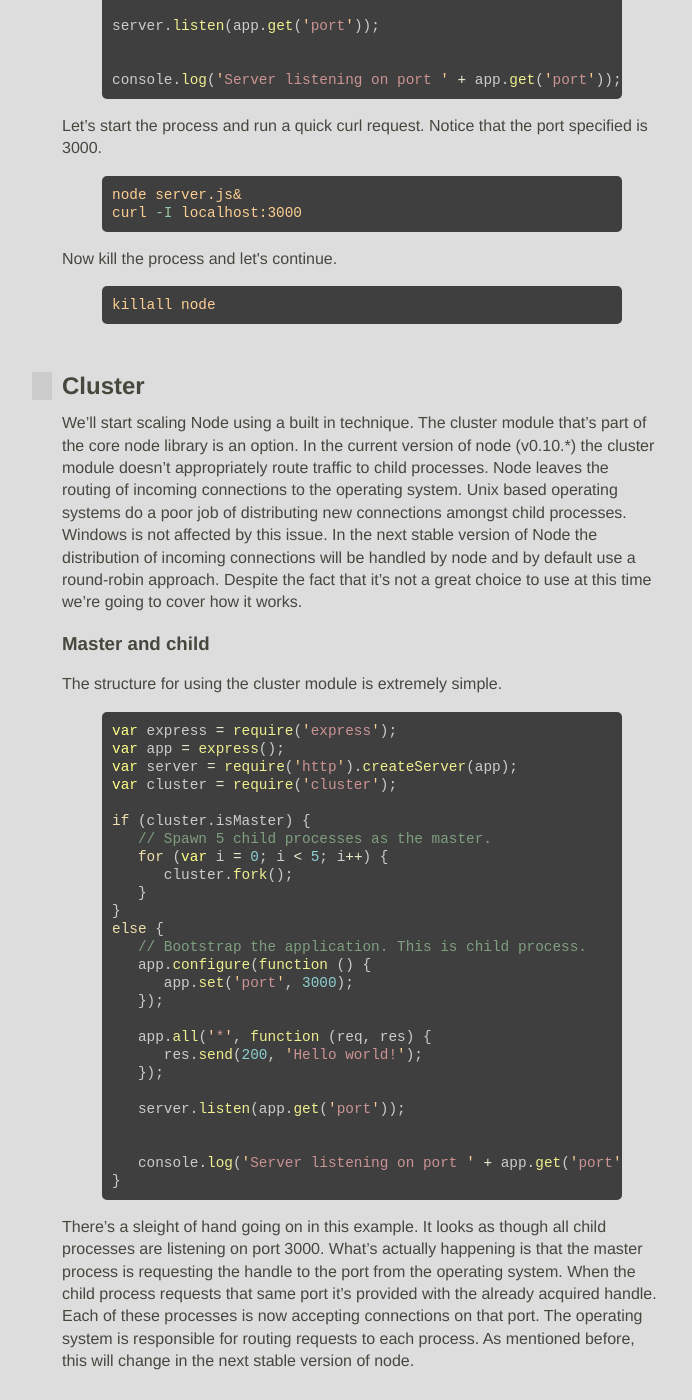
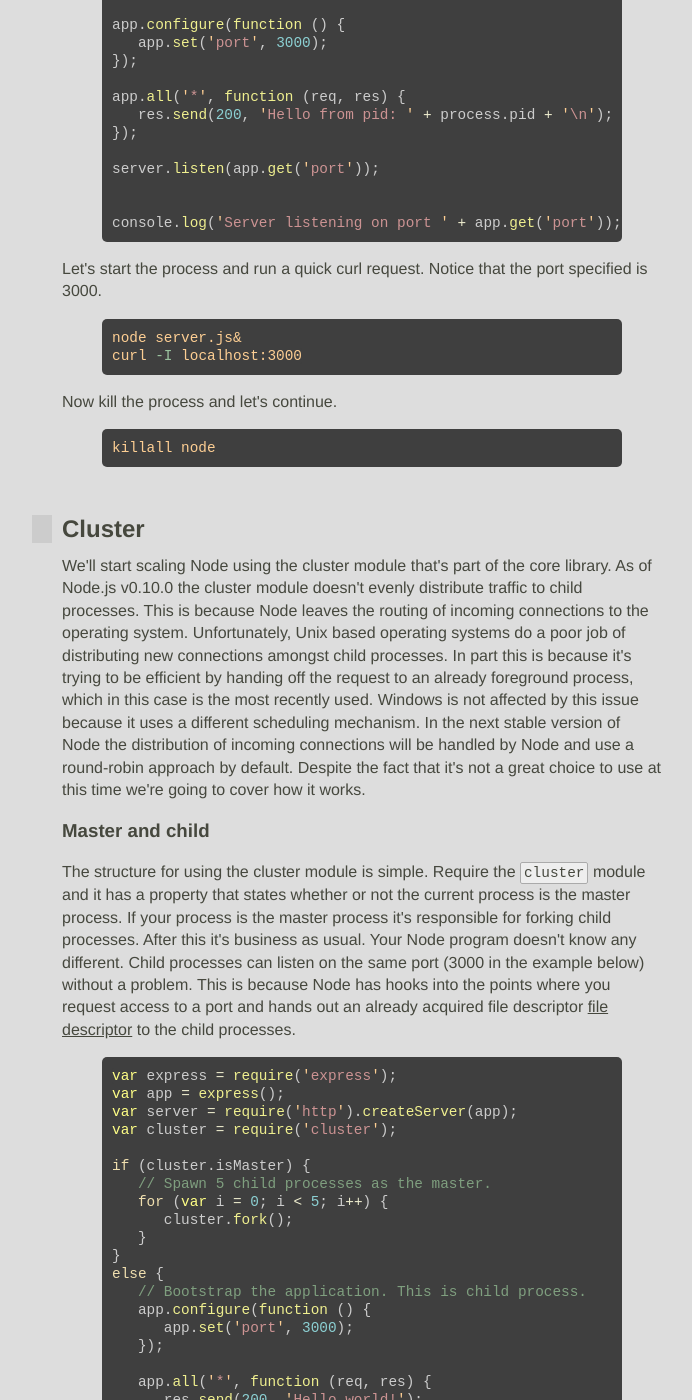
Before and after one commit to JavaScriptKC/workshop, a Jekyll site: the page built from _posts/2014-2-19-deploying.md, in a window 1280 px wide and 1400 px high, scrolled down 1954 px. Shown: the whole window, without its empty margins (278-970 px from the left). Built offline with Jekyll 4.4.1, drawn with Linux system fonts in a browser that asks for light colours; nearby versions of some CDN libraries; some web fonts are replaced; comment, search, counter and statistics services are not loaded; some of the changed text lies outside the part shown.

Commit message:
Updated deploying lab

```diff
--- a/_posts/2014-2-19-deploying.md
+++ b/_posts/2014-2-19-deploying.md
@@ -1,18 +1,27 @@
 ---
 layout: post
-title: "Setting up a production Node.js + Nginx environment"
+title: "Setting up a production ready Node.js process"
 author: NodeKC
 tags:
 ---
 
 # Introduction
-Node scales by the process. This is achieved by setting up multiple node processes that accept connections on a non standard port and setting up a reverse proxy to route connections. In this lab we'll work through deploying several node processes and configuring an nginx reverse proxy to route traffic. The configuration we'll be using will be for a simple case. Advanced configuration of nginx and operating systems will not be covered because of the wild difference between implementations. These instructions have been designed with the use of an Ubuntu AMI from AWS (amazon web services).
+Node scales by the process. This is achieved by setting up multiple Node processes that accept connections on a non standard port and setting up a reverse proxy to route connections. In this lab you will learn how to stand up Node processes in fault tolerant way. These instructions have been designed with the use of an Ubuntu AMI from AWS (amazon web services).
 
 # Node Environment
 
-EC2 -> Launch Instance -> Free tier -> Ubuntu Server 13.10 - ami-ace67f9c (64-bit) / ami-aae67f9a -> Free Micro Instance -> Configure security group (step 6, at the top before launching instance) -> Enable http 80 and https 443 -> Launch -> Select a new key pair (very important to keep this around)
+Log into your EC2 dashboard and create a new virtual machine to install Node. You can do this by going to:
 
-Locate the public ip address for the virtual machine you just created. You can ssh into it with the following command. Assuming your .pem file is in the same directory as you're running the command.
+* Launch Instance
+* Select Free tier
+* Ubuntu Server 13.10 - ami-ace67f9c (64-bit) / ami-aae67f9a
+* Free Micro Instance
+* Configure security group (step 6, at the top before launching instance)
+* Enable http 80 and https 443
+* Launch
+* Select a new key pair (very important to keep this around)
+
+Locate the public ip address for the virtual machine you just created. You can ssh into it with the following command.
 
 {% highlight bash %}
 ssh -i node.pem ubuntu@54.213.246.161
@@ -21,6 +30,8 @@ ssh -i node.pem ubuntu@54.213.246.161
 ## Installing Node
 
 Node has great instructions on how to install from apt-get [here](https://github.com/joyent/node/wiki/Installing-Node.js-via-package-manager).  The important part is here:
+
+(Make sure not to copy and paste this because it prompts for input)
 
 {% highlight bash %}
 sudo apt-get update
@@ -32,17 +43,17 @@ sudo apt-get install nodejs
 sudo ln -s /usr/bin/node /usr/bin/nodejs
 {% endhighlight %}
 
-This sets up a new aptitude repository where the most recent stable version of node should be available. At the time of this writing the official ubuntu repositories had an out-dated version of node.
+This sets up a new aptitude repository where the most recent stable version of Node should be available. At the time of this writing the official Ubuntu repositories had an out-dated version of Node (0.6.7).
 
-Verify your installation
+Verify your installation.
 
 {% highlight bash %}
 node -v
 {% endhighlight %}
 
-# Setting up a node process
+# Setting up a Node process
 
-Let's start by creating a simple node web application using express. From your home directory:
+Let\'s start by creating a simple Node web application using Express. Express is a framework for creating web applications. Now, from your home directory on the new virtual machine:
 
 {% highlight bash %}
 > mkdir node_app
@@ -50,15 +61,15 @@ Let's start by creating a simple node web application using express. From your h
 > npm init
 {% endhighlight%}
 
-Run through the prompts to initialize your package.json file.
+Run through the prompts to initialize your `package.json` file. It really doesn\'t matter what you respond with.
 
 {% highlight bash %}
 npm install express --save
 {% endhighlight %}
 
-This will install express and update your package.json file.
+This will install Express and add it as a dependency to your `package.json` file.
 
-Now create a file named `server.js` and add the following contents to create a basic web application with express.
+Now create a file named `server.js` and add the following contents to create a basic web application using Express. This example listens on port 3000 and responds to all HTTP verbs at any path with its process id.
 
 {% highlight javascript %}
 var express = require('express');
@@ -79,7 +90,7 @@ server.listen(app.get('port'));
 console.log('Server listening on port ' + app.get('port'));
 {% endhighlight %}
 
-Let's start the process and run a quick curl request. Notice that the port specified is 3000.
+Let\'s start the process and run a quick curl request. Notice that the port specified is 3000.
 
 {% highlight bash %}
 node server.js&
@@ -94,12 +105,12 @@ killall node
 
 ## Cluster
 
-We'll start scaling Node using a built in technique. The cluster module that's part of the core node library is an option. In the current version of node (v0.10.\*) the cluster module doesn't appropriately route traffic to child processes. Node leaves the routing of incoming connections to the operating system.  Unix based operating systems do a poor job of distributing new connections amongst child processes. Windows is not affected by this issue. In the next stable version of Node the distribution of incoming connections will be handled by node and by default use a round-robin approach. Despite the fact that it's not a great choice to use at this time we're going to cover how it works.
+We\'ll start scaling Node using the cluster module that\'s part of the core library. As of Node.js v0.10.0 the cluster module doesn\'t evenly distribute traffic to child processes. This is because Node leaves the routing of incoming connections to the operating system. Unfortunately, Unix based operating systems do a poor job of distributing new connections amongst child processes. In part this is because it\'s trying to be efficient by handing off the request to an already foreground process, which in this case is the most recently used. Windows is not affected by this issue because it uses a different scheduling mechanism. In the next stable version of Node the distribution of incoming connections will be handled by Node and use a round-robin approach by default. Despite the fact that it\'s not a great choice to use at this time we\'re going to cover how it works.
 
 
 ### Master and child
 
-The structure for using the cluster module is extremely simple.
+The structure for using the cluster module is simple. Require the `cluster` module and it has a property that states whether or not the current process is the master process. If  your process is the master process it\'s responsible for forking child processes. After this it\'s business as usual. Your Node program doesn\'t know any different. Child processes can listen on the same port (3000 in the example below) without a problem. This is because Node has hooks into the points where you request access to a port and hands out an already acquired file descriptor [file descriptor](http://en.wikipedia.org/wiki/File_descriptor) to the child processes.
 
 {% highlight javascript %}
 var express = require('express');
@@ -130,20 +141,18 @@ else {
 }
 {% endhighlight %}
 
-There's a sleight of hand going on in this example. It looks as though all child processes are listening on port 3000. What's actually happening is that the master process is requesting the handle to the port from the operating system. When the child process requests that same port it's provided with the already acquired handle. Each of these processes is now accepting connections on that port. The operating system is responsible for routing requests to each process. As mentioned before, this will change in the next stable version of node.
-
 ## Multiple processes
 
-Let's see how we can get another process up and running. This time we're going to change the port specification line to look at the environment. It's recommended to store the port configuration for a node process in the environment for the process. If you have not read about 12 factor applications now's a good time. [12 factor applications](http://12factor.net/) is a highly recommended starting point for creating scalable applications.
+Let\'s see how we can get another process up and running. This time we\'re going to change the port specification line to look at the environment (access your environment using `SET` on windows and `export` on unix). The environment can hold many application specific settings like connection strings and paths. If you have not read about 12 factor applications now\'s a good time. [12 factor applications](http://12factor.net/) is a highly recommended starting point for creating scalable applications.
 
-Change the port configuration line to this.
+Change the port configuration line to this:
 
 {% highlight javascript %}
 //pull port configuration from the environment
 app.set('port', process.env.PORT || 3000);
 {% endhighlight %}
 
-Now when we launch our process we can set the PORT environment variable. Let's try it by running passing different ports to a few node processes.
+Now when we launch our process we can set the PORT environment variable. Let\'s try it by passing different ports to a few Node processes. We can prime the environment for the process by setting the variables just before launching.
 
 {% highlight bash %}
 PORT=4000 node server.js&
@@ -163,17 +172,17 @@ and kill them
 killall node
 {% endhighlight %}
 
-Alright, now we see how we can configure node process to listen on different ports via an environment variable. Let's see how to manage the lifetime several processes.
+Alright, now we see how to configure Node process to listen on different ports via an environment variable. Let\'s see how to manage the lifetime of our Node processes.
 
 ## Forever
 
-Forever is an executable that's responsible for keeping a given process alive. If the process crashes, it's the responsibility of forever to start it again. Processes will die. This is a fundamental fact. It's worth mentioning that if a process encounters an unexpected exception it should terminate completely. This is recommended because the state of the process may be unknown. It's usually just as easy to start a brand new process than to deal with one in possibly an invalid state.
+Forever is an executable that\'s responsible for keeping a given process alive. If the process crashes, forever is there to to start it again. Processes will die. It\'s worth mentioning that if a process encounters an unexpected exception it should terminate completely. This is recommended because the state of the process may be unknown and it\'s better to start in a predictable state. It\'s usually just as easy to start a brand new process and allow other Node processes handle traffic in the meantime.
 
 {% highlight bash %}
 sudo npm install forever -g
 {% endhighlight %}
 
-Now we can use forever to ensure our node server continues running.
+Now we can use forever to ensure our Node server continues running.
 
 {% highlight bash %}
 PORT=4000 forever start server.js
@@ -214,7 +223,7 @@ start on startup
 stop on shutdown
 expect fork
 
-# The full path to the directory containing the node and forever binaries.
+# The full path to the directory containing the Node and Forever binaries.
 # env NODE_BIN_DIR="/home/node/local/node/bin"
 # Set the NODE_PATH to the Node.js main node_modules directory.
 # env NODE_PATH="/home/node/local/node/lib/node_modules"
@@ -261,14 +270,14 @@ Stopping is simple too:
 > sudo stop node_app
 {% endhighlight %}
 
-Now whenever the server restarts it\'ll automatically start the node process.
+Now whenever the server restarts it\'ll automatically start the Node process.
 
 {% highlight bash %}
 > sudo reboot
 {% endhighlight %}
 
-After everything has come back up run our simple process verification again. At this point we know how to set up a node process and keep it alive in a production environment. We could stop here and serve requests directly from node. However, many production environments accept requests by means of a [reverse proxy](http://en.wikipedia.org/wiki/Reverse_proxy).
+After everything has come back up run our simple process verification again. At this point we know how to set up a Node process and keep it alive in a production environment. We could stop here and serve requests directly from Node. However, many production environments accept requests by means of a [reverse proxy](http://en.wikipedia.org/wiki/Reverse_proxy).
 
 ## Reverse proxy and SSL termination via nginx or HAProxy
 
-Most production environments proxy requests through a termination process. This process is meant to terminate SSL and route traffic to appropriate node process. It also is used to balance traffic and automatically respond to nodes that crash. A popular choice for performing proxy and SSL termination is [nginx](http://nginx.org) or [HAProxy](http://haproxy.1wt.eu/). Configuration of each of these ranges from straight forward to extremely complex. Some configurations even use message queuing systems like [RabbitMQ](https://www.rabbitmq.com/) to place all incoming requests for a Node process to pull off and serve. Unfortunately, configuration of these systems is out of scope for this lab.
+Most production environments route requests through reverse proxy. This process is meant to terminate SSL and distribute traffic to an appropriate Node process. It can also detect failed Nodes and route traffic around them. A few popular choices for a reverse proxy and SSL termination server are [nginx](http://nginx.org) and [HAProxy](http://haproxy.1wt.eu/). Configuration of each of these ranges from straight forward to extremely complex. Some configurations even use message queuing systems like [RabbitMQ](https://www.rabbitmq.com/) to persist all incoming requests that wait for a Node process to fulfill.
```
Also changed, not shown: other parts of _posts/2014-2-19-deploying.md (+3 -3 lines).
